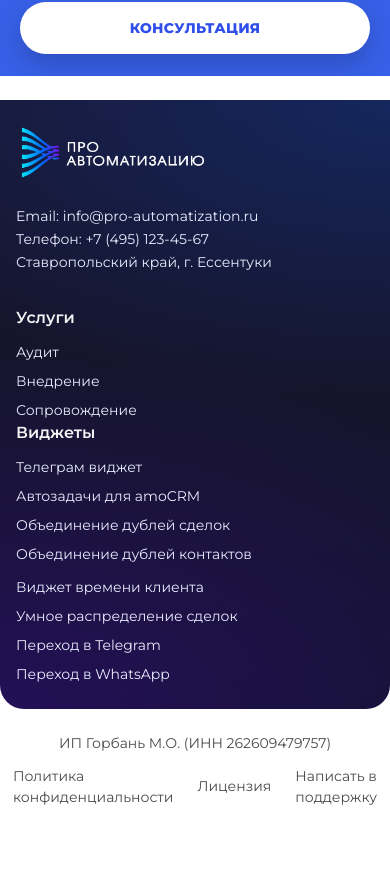
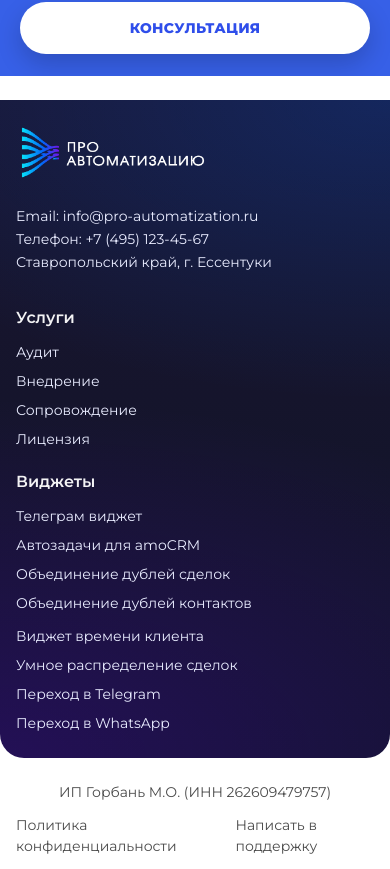
Before and after one commit to DFimp/landing_pro_automatization, a Next.js app: page / in a window 390 px wide. Shown: the part 6411-7280 px from the top of the page. Before the commit the page ends 7231 px from the top, so only its background shows below. Built offline with nearby package versions, Linux system fonts and the light colour scheme.

Commit message:
license and indentation

```diff
--- a/src/widgets/footer/index.tsx
+++ b/src/widgets/footer/index.tsx
@@ -14,6 +14,7 @@ export const Footer = () => {
         { label: "Аудит", href: "/#audit" },
         { label: "Внедрение", href: "/#implementation" },
         { label: "Сопровождение", href: "/#support" },
+        { label: "Лицензия", href: "/license" },
       ],
     },
     {
@@ -75,7 +76,10 @@ export const Footer = () => {
 
           <div className="md:col-span-3 grid grid-cols-1 sm:grid-cols-3 md:pl-4">
             {cols.map((col, i) => (
-              <div key={i}>
+              <div
+                key={i}
+                className={i === 0 ? "pb-5 sm:pb-0" : ""}
+              >
                 {col.title ? (
                   <div className="mb-3 text-[16px] font-semibold text-white/95">{col.title}</div>
                 ) : (
@@ -100,9 +104,16 @@ export const Footer = () => {
         <div className="mx-auto max-w-[1200px] px-4 py-3 flex flex-col sm:flex-row items-center justify-between gap-3 text-[14px] text-[#4b4b4b]">
           <div>ИП Горбань М.О. (ИНН 262609479757)</div>
           <div className="flex items-center gap-6">
-            <Link href="/privacy-policy" className="hover:underline">Политика конфиденциальности</Link>
-            <Link href="/license" className="hover:underline">Лицензия</Link>
-            <Link href="https://t.me/proavtomatization_support_bot" target="_blank" className="hover:underline">Написать в поддержку</Link>
+            <Link href="/privacy-policy" className="hover:underline">
+              Политика конфиденциальности
+            </Link>
+            <Link
+              href="https://t.me/proavtomatization_support_bot"
+              target="_blank"
+              className="hover:underline"
+            >
+              Написать в поддержку
+            </Link>
           </div>
         </div>
       </div>
```
